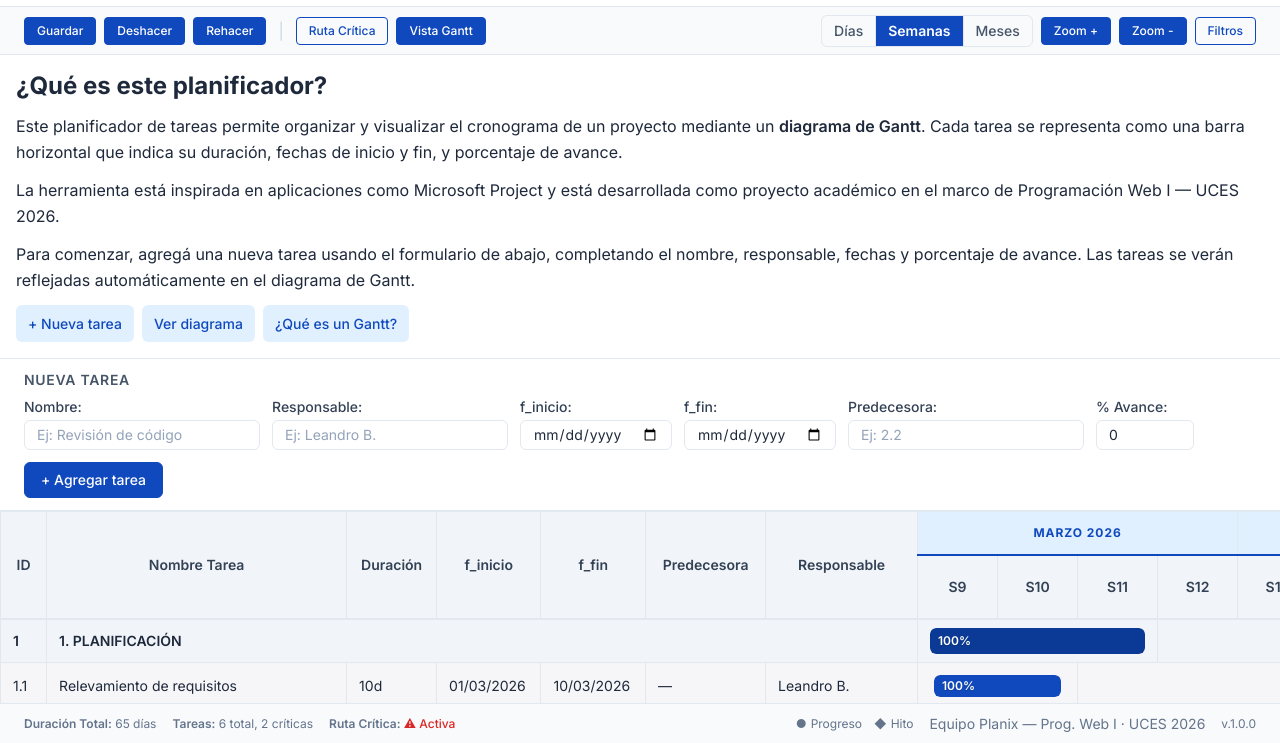
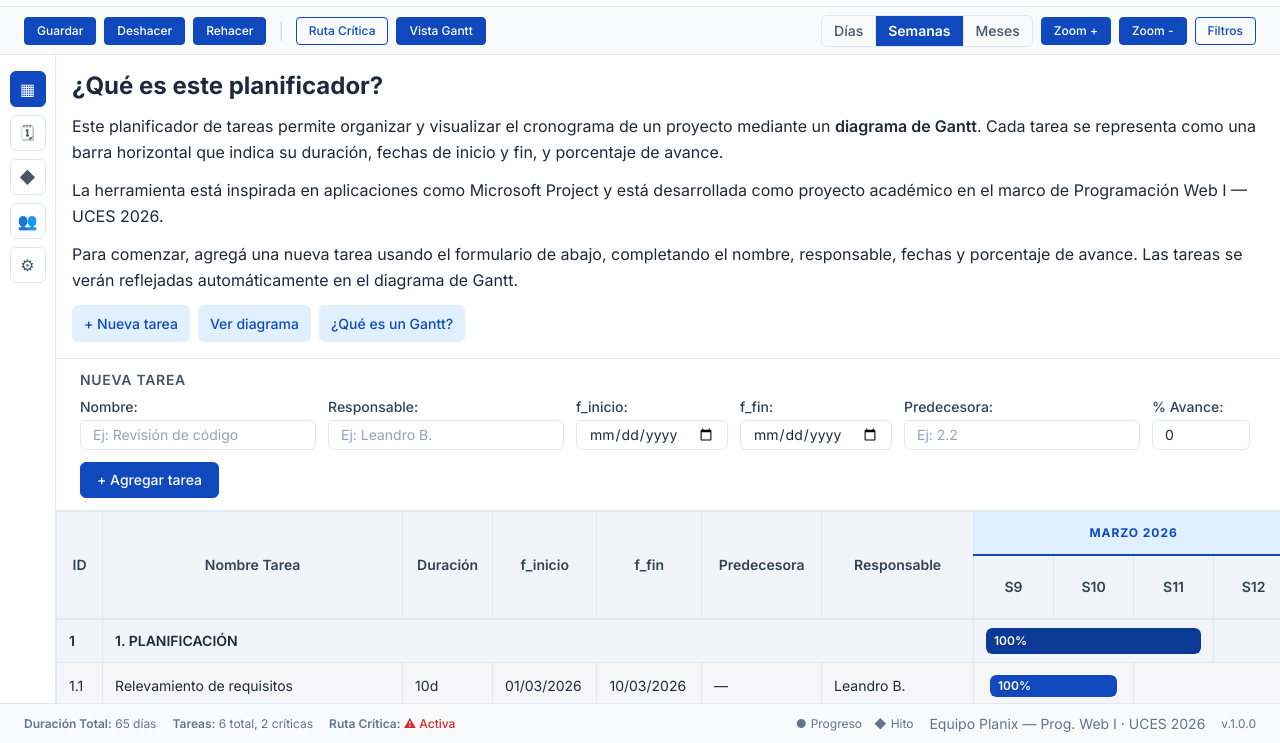
Before and after one commit to martindebenedetti/Planix, a plain HTML site: page index.html in a window 1280 px wide. Shown: the part 57-800 px from the top of the page. Drawn offline with Linux system fonts and the light colour scheme.

Commit message:
fix: agrega sidebar iconografico

```diff
--- a/css/styles.css
+++ b/css/styles.css
@@ -532,6 +532,65 @@ main[role="main"] {
   flex:           1;
   overflow:       hidden; /* el scroll interno lo maneja el contenedor de la tabla */
   min-height:     0;      /* necesario en Firefox para que flex-1 funcione correctamente */
+  position:       relative;
+}
+
+main[role="main"] > :not(.main-sidebar) {
+  margin-left: 56px;
+}
+
+.main-sidebar {
+  position:         absolute;
+  top:              0;
+  left:             0;
+  bottom:           0;
+  width:            56px;
+  display:          flex;
+  flex-direction:   column;
+  align-items:      center;
+  gap:              var(--space-2);
+  padding:          var(--space-4) var(--space-2);
+  background-color: var(--color-bg-white);
+  border-right:     1px solid var(--color-border);
+  z-index:          5;
+}
+
+.sidebar-icon-btn {
+  display:          inline-flex;
+  align-items:      center;
+  justify-content:  center;
+  width:            36px;
+  height:           36px;
+  border:           1px solid var(--color-border);
+  border-radius:    var(--radius-md);
+  background-color: var(--color-bg-white);
+  color:            var(--color-slate-600);
+  transition:       background-color var(--transition-fast),
+                    color var(--transition-fast),
+                    border-color var(--transition-fast),
+                    box-shadow var(--transition-fast);
+}
+
+.sidebar-icon-btn:hover {
+  background-color: var(--color-slate-100);
+  color:            var(--color-slate-800);
+  border-color:     var(--color-slate-300);
+}
+
+.sidebar-icon-btn:focus-visible {
+  outline:        2px solid var(--color-primary);
+  outline-offset: 2px;
+}
+
+.sidebar-icon-btn--active {
+  background-color: var(--color-primary);
+  border-color:     var(--color-primary);
+  color:            var(--color-bg-white);
+}
+
+.sidebar-icon-btn--active:hover {
+  background-color: var(--color-primary-dark);
+  border-color:     var(--color-primary-dark);
 }
 
 /* ── SECCIÓN NUEVA TAREA ──
--- a/index.html
+++ b/index.html
@@ -17,10 +17,7 @@
     <!-- TODO: CSS - Soporte dark mode -->
 <link rel="stylesheet" href="css/styles.css">
 <link rel="stylesheet" href="css/components.css">
-
 <link rel="stylesheet" href="css/responsive.css">
-
-
 </head>
 <body>
 
@@ -103,6 +100,24 @@
          TODO: CSS - flex-col, flex-1, overflow-hidden
     ============================================================ -->
     <main role="main" aria-label="Contenido principal del planificador">
+
+        <aside class="main-sidebar" aria-label="Barra lateral de accesos rápidos">
+            <button type="button" class="sidebar-icon-btn sidebar-icon-btn--active" aria-label="Vista Gantt activa">
+                <span aria-hidden="true">▦</span>
+            </button>
+            <button type="button" class="sidebar-icon-btn" aria-label="Calendario">
+                <span aria-hidden="true">🗓</span>
+            </button>
+            <button type="button" class="sidebar-icon-btn" aria-label="Hitos">
+                <span aria-hidden="true">◆</span>
+            </button>
+            <button type="button" class="sidebar-icon-btn" aria-label="Responsables">
+                <span aria-hidden="true">👥</span>
+            </button>
+            <button type="button" class="sidebar-icon-btn" aria-label="Configuración">
+                <span aria-hidden="true">⚙</span>
+            </button>
+        </aside>
 
         <!-- ========================================================
              SECCIÓN INTRODUCTORIA: descripción del planificador
```
Also changed, not shown: changelog.md.
